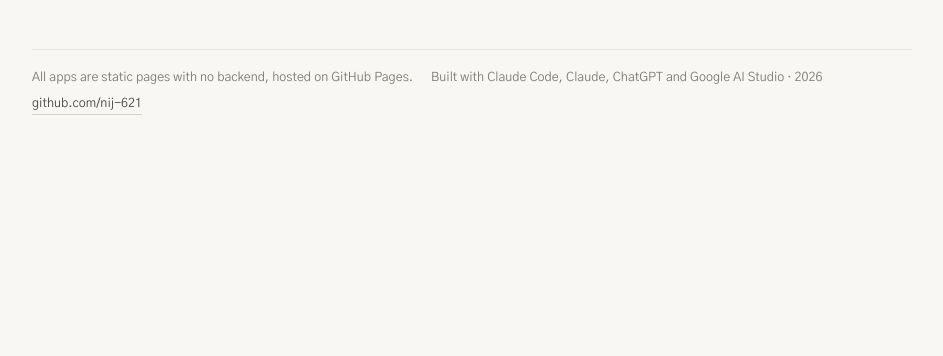
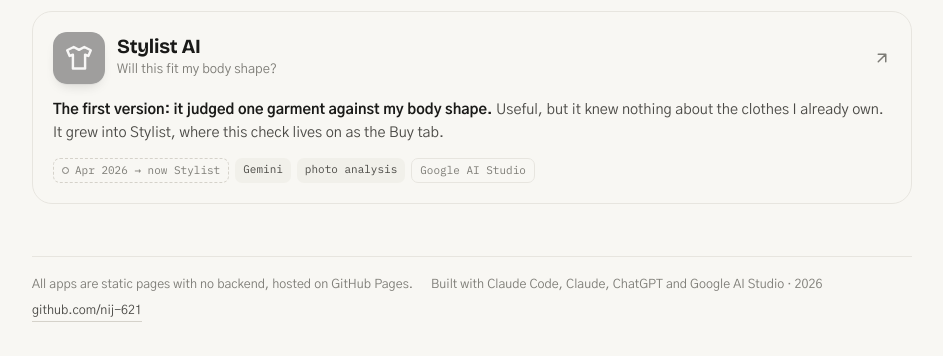
Before and after one commit to nij-621/nij-621.github.io, a plain HTML site: page index.html in a window 1280 px wide. Shown: the part 2224-2580 px from the top of the page, without its empty margins (168-1111 px from the left). Before the commit the page ends 2387 px from the top, so only its background shows below. Drawn offline with nearby package versions, Linux system fonts and the light colour scheme.

Commit message:
Keep the first Stylist AI as a shelved card that points to what it grew into
Co-Authored-By: Claude Fable 5.1 <noreply@anthropic.com>

```diff
--- a/index.html
+++ b/index.html
@@ -246,6 +246,7 @@
       <a target="_blank" rel="noopener" href="https://fitlog-222757354900.us-west1.run.app/"><img src="icons/fitlog.png" alt="" width="58" height="58"><span>FitLog</span></a>
       <a class="is-off" target="_blank" rel="noopener" href="https://nij-621.github.io/sayfirst/"><img src="icons/sayfirst.png" alt="" width="58" height="58"><span>SayFirst</span></a>
       <a class="is-off" target="_blank" rel="noopener" href="https://klar-a2-oeif.vercel.app/"><img src="icons/klar.png" alt="" width="58" height="58"><span>Klar A2</span></a>
+      <a class="is-off" target="_blank" rel="noopener" href="https://structural-stylist-ai-222757354900.europe-west1.run.app/"><img src="icons/stylist.svg" alt="" width="58" height="58"><span>Stylist AI</span></a>
     </nav>
     <div class="tip">
       <svg width="14" height="14" viewBox="0 0 24 24" fill="none" stroke="currentColor" stroke-width="2" stroke-linecap="round" stroke-linejoin="round"><rect x="5" y="2" width="14" height="20" rx="2"/><path d="M12 18h.01"/></svg>
@@ -314,7 +315,7 @@
       <svg class="arrow" width="18" height="18" viewBox="0 0 24 24" fill="none" stroke="currentColor" stroke-width="2" stroke-linecap="round" stroke-linejoin="round"><path d="M7 17 17 7M7 7h10v10"/></svg>
     </div>
     <p class="desc i18n" data-en="<strong>Picks tomorrow's outfit from the clothes I already own.</strong> It looks at the weather and the occasion, and also tells me whether something I want to buy would suit me."><strong>가진 옷으로 내일 입을 옷을 골라 줍니다.</strong> 날씨와 자리를 보고 고르고, 사고 싶은 옷이 나에게 맞는지도 알려 줍니다.</p>
-    <div class="meta"><span class="chip badge i18n" data-en="Sep 2026 →">2026.09 →</span><span class="chip badge lock"><svg width="11" height="11" viewBox="0 0 24 24" fill="none" stroke="currentColor" stroke-width="2.5" stroke-linecap="round" stroke-linejoin="round"><rect x="3" y="11" width="18" height="11" rx="2"/><path d="M7 11V7a5 5 0 0 1 10 0v4"/></svg><span class="i18n" data-en="just me">나만 사용</span></span><span class="chip">Gemini</span><span class="chip">Supabase</span><span class="chip">PWA</span><span class="chip tool">Claude Code</span></div>
+    <div class="meta"><span class="chip badge i18n" data-en="Sep 2026 → grew out of Stylist AI">2026.09 → Stylist AI에서 발전</span><span class="chip badge lock"><svg width="11" height="11" viewBox="0 0 24 24" fill="none" stroke="currentColor" stroke-width="2.5" stroke-linecap="round" stroke-linejoin="round"><rect x="3" y="11" width="18" height="11" rx="2"/><path d="M7 11V7a5 5 0 0 1 10 0v4"/></svg><span class="i18n" data-en="just me">나만 사용</span></span><span class="chip">Gemini</span><span class="chip">Supabase</span><span class="chip">PWA</span><span class="chip tool">Claude Code</span></div>
   </a>
 
   <a class="card" style="--accent:#5fae64; --i:6" target="_blank" rel="noopener" href="https://fitlog-222757354900.us-west1.run.app/">
@@ -379,6 +380,16 @@
     <div class="meta"><span class="chip badge warn i18n" data-en="shelved · Jul 2026">2026.07 보관</span><span class="chip i18n" data-en="on-device">기기 저장</span><span class="chip">PWA</span><span class="chip tool">ChatGPT Codex</span></div>
   </a>
 
+  <a class="card is-muted" style="--accent:#8a6a55; --i:11" target="_blank" rel="noopener" href="https://structural-stylist-ai-222757354900.europe-west1.run.app/">
+    <div class="top">
+      <img class="icon" src="icons/stylist.svg" alt="" width="52" height="52">
+      <div><div class="name">Stylist AI</div><div class="sub i18n" data-en="Will this fit my body shape?">이 옷, 내 체형에 맞을까</div></div>
+      <svg class="arrow" width="18" height="18" viewBox="0 0 24 24" fill="none" stroke="currentColor" stroke-width="2" stroke-linecap="round" stroke-linejoin="round"><path d="M7 17 17 7M7 7h10v10"/></svg>
+    </div>
+    <p class="desc i18n" data-en="<strong>The first version: it judged one garment against my body shape.</strong> Useful, but it knew nothing about the clothes I already own. It grew into Stylist, where this check lives on as the Buy tab."><strong>옷 한 벌이 내 체형에 맞는지 판정하던 첫 버전.</strong> 쓸 만했지만 내가 가진 옷은 몰랐습니다. 그래서 옷장 전체를 다루는 Stylist로 키웠고, 이 판정은 그 안의 구매 탭이 됐습니다.</p>
+    <div class="meta"><span class="chip badge warn i18n" data-en="Apr 2026 → now Stylist">2026.04 → Stylist로 발전</span><span class="chip">Gemini</span><span class="chip i18n" data-en="photo analysis">사진 분석</span><span class="chip tool">Google AI Studio</span></div>
+  </a>
+
 </div>
 
 <footer>
```
